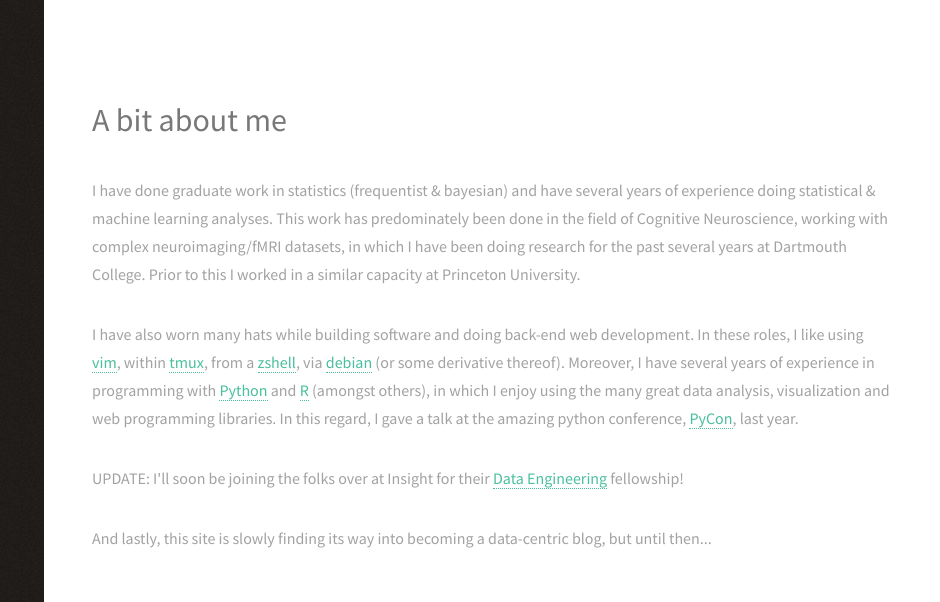
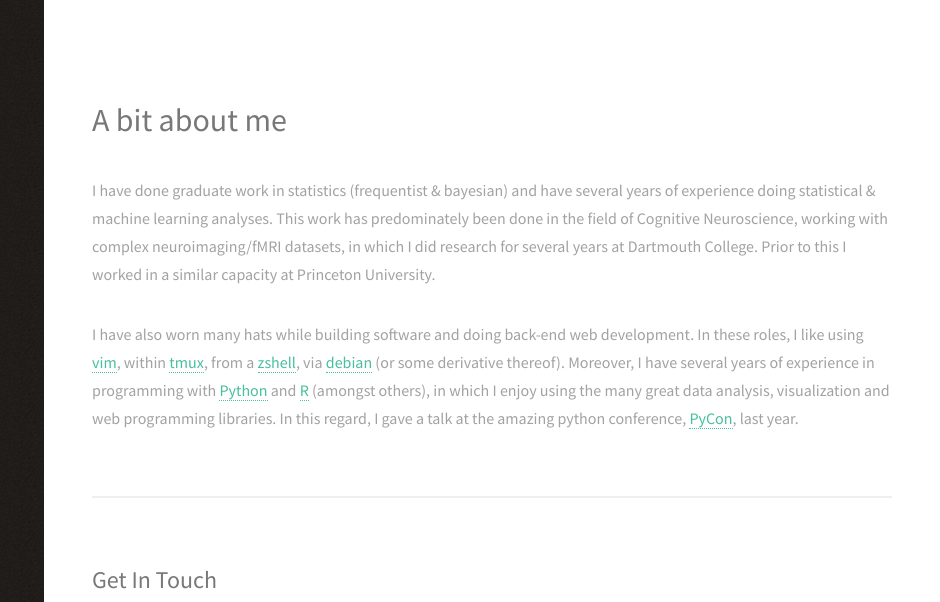
Before and after one commit to jgors/jgors.github.io, a plain HTML site: page index.html in a window 1280 px wide. Shown: the top 602 px of the page, 340-1280 px from the left. Drawn offline with Linux system fonts and the light colour scheme.

Commit message:
update to about me

```diff
--- a/index.html
+++ b/index.html
@@ -49,7 +49,7 @@
                         <p>I have done graduate work in statistics (frequentist & bayesian) and have several
                             years of experience doing statistical & machine learning analyses.  This work has predominately been
                             done in the field of Cognitive Neuroscience, working with complex neuroimaging/fMRI
-                            datasets, in which I have been doing research for the past several years at Dartmouth College.
+                            datasets, in which I did research for several years at Dartmouth College.
                             Prior to this I worked in a similar capacity at Princeton University.</p>
 
                         <p>I have also worn many hats while building software and doing back-end web development.
@@ -70,12 +70,6 @@
                             libraries.  In this regard, I gave a talk at the amazing python conference,
                             <a href="https://us.pycon.org/2014/speaker/profile/329/">PyCon</a>,
                             last year.</p>
-
-                        <p>UPDATE: I'll soon be joining the folks over at Insight for their
-                            <a href="http://insightdataengineering.com/">Data Engineering</a>
-                        fellowship!</p>
-
-                        <p>And lastly, this site is slowly finding its way into becoming a data-centric blog, but until then...</p>
 
                         <!--<ul class="actions">-->
                             <!--<li><a href="pdfs/Jason_Gors_Resume.pdf" class="button">Learn More</a></li>-->
```
